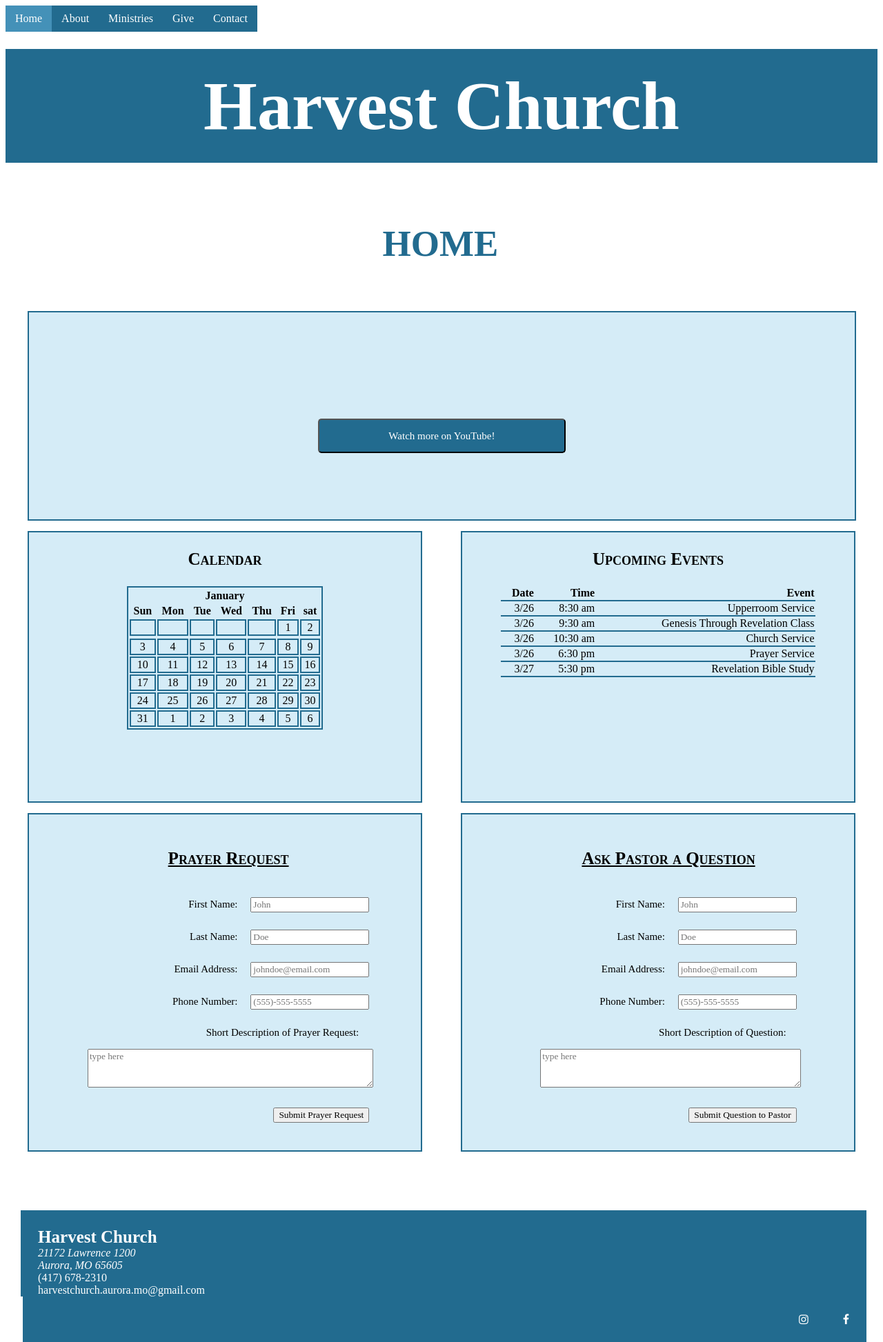
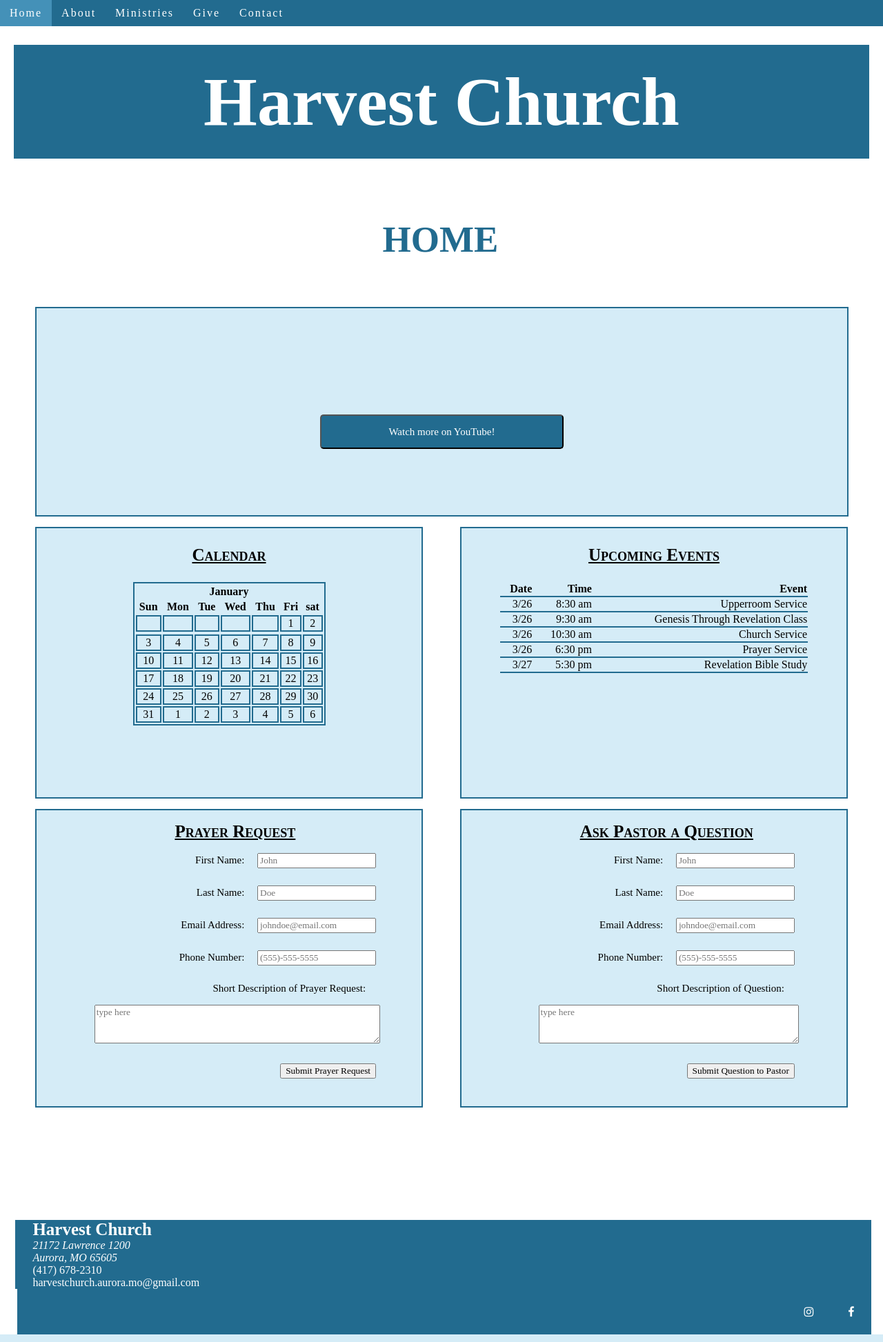
Before and after one commit to EmmaleighStone/HarvestChurchWebsite, a PHP site: page /home.html in a window 1280 px wide. Shown: the whole page at 69% size. Run offline with PHP 8.4, Linux system fonts and the light colour scheme; some web fonts are replaced.

Commit message:
updated with ave's nav

```diff
--- a/home.html
+++ b/home.html
@@ -24,7 +24,7 @@
         </nav>
     </header>
     <div class="content">
-        <h1>Harvest Church</h1>
+        <h1 class="banner">Harvest Church</h1>
         <h2>home</h2>
         <div class="video">
             <video></video>
--- a/style.css
+++ b/style.css
@@ -7,11 +7,17 @@
 
 /* Navigation bar */
 
+/* Navigation bar */
+
 nav ul {
     list-style-type: none;
     margin: 0;
     padding: 0;
     overflow: hidden;
+    background-color: #226b8f;
+    position: fixed;
+    top: 0;
+    width: 100%;
 }
 
 nav ul li {
@@ -22,12 +28,11 @@ nav ul li {
 nav ul li a {
     display: block;
     padding: 8px;
-    background-color: #226b8f;
     color: white;
     text-align: center;
     padding: 10px 14px;
     text-decoration: none;
-    font-family: KaiseiTokumin-Regular;
+    letter-spacing: 2px;
 }
 
 nav ul li a:hover {
@@ -38,12 +43,28 @@ nav ul li a:hover {
     background-color: #4491b8;
 }
 
+/* Body */
+
+body {
+    margin: 0;
+}
+
+.content {
+    margin-top: 20px;
+    padding: 20px;
+}
+
 h1
 {
+
+
+}
+.banner
+{
+    background-color: #226b8f;
     width: 100%;
     text-align: center;
     margin-top: 25px;
-    background-color: #226b8f;
     color: white;
     font-size: 100px;
     padding-top: 25px;
@@ -147,6 +168,7 @@ h3
 {
     font-size: 25px;
     font-variant: small-caps;
+    text-decoration: underline;
 }
 
 .prayerForm
@@ -162,8 +184,7 @@ h3
 form h1
 {
     font-size: 25px;
-    background-color: #d5ecf7;
-    color: black;
+    text-align: center;
     font-variant: small-caps;
     text-decoration: underline;
 }
```
